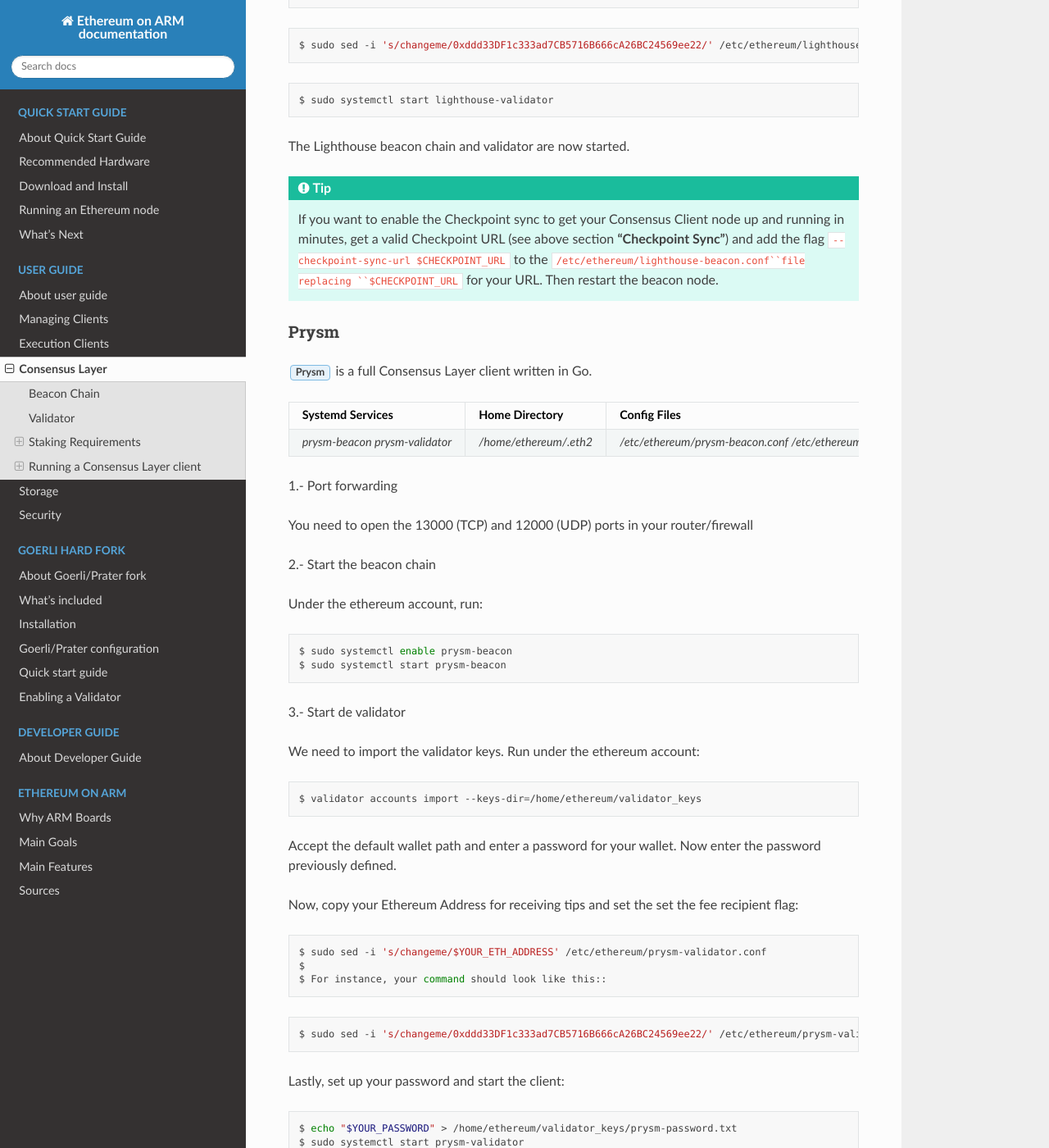
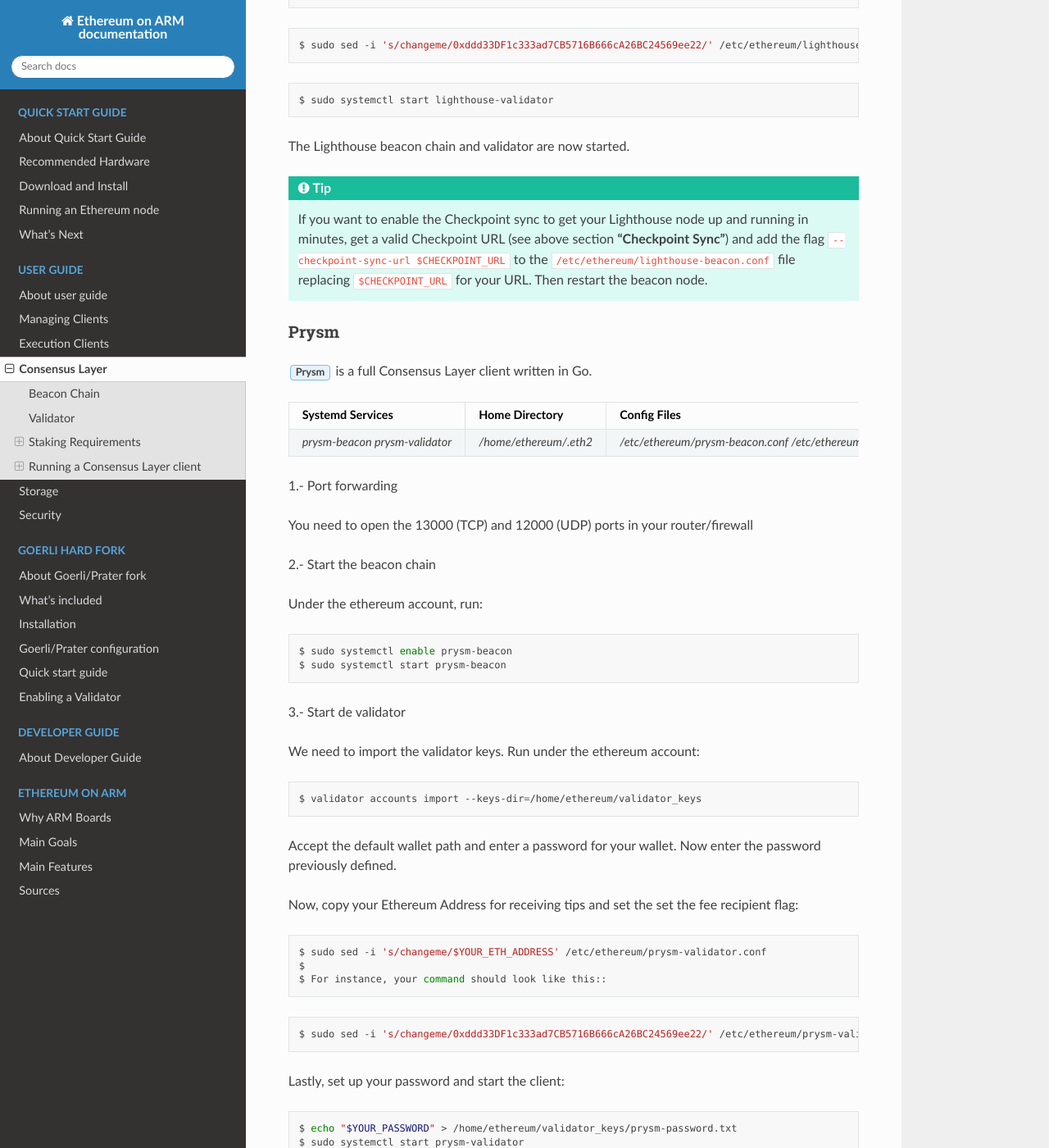
Before and after one commit to EOA-Blockchain-Labs/ethereumonarm, a Sphinx documentation site: the page built from docs/user-guide/consensus-clients.rst, in a window 1280 px wide and 1400 px high, scrolled down 5229 px. Shown: the whole window at 82% size. Built offline with Sphinx 7.4.7 and the Read the Docs theme 2.0.0, drawn with Linux system fonts in a browser that asks for light colours; some of the changed text lies outside the part shown.

Commit message:
fixed tips typos

```diff
--- a/docs/user-guide/consensus-clients.rst
+++ b/docs/user-guide/consensus-clients.rst
@@ -273,9 +273,9 @@
 The Lighthouse beacon chain and validator are now started.
 
 .. tip::
-  If you want to enable the Checkpoint sync to get your Consensus Client node up and running in minutes, get a valid
+  If you want to enable the Checkpoint sync to get your Lighthouse node up and running in minutes, get a valid
   Checkpoint URL (see above section **"Checkpoint Sync"**) and add the flag ``--checkpoint-sync-url $CHECKPOINT_URL`` to
-  the ``/etc/ethereum/lighthouse-beacon.conf``file replacing ``$CHECKPOINT_URL`` for your URL. Then restart the beacon node.
+  the ``/etc/ethereum/lighthouse-beacon.conf`` file replacing ``$CHECKPOINT_URL`` for your URL. Then restart the beacon node.
 
 Prysm
 ~~~~~
@@ -333,9 +333,9 @@
 The Prysm beacon chain and the validator are now enabled.
 
 .. tip::
-  If you want to enable the Checkpoint sync to get your Consensus Client node up and running in minutes, get a valid
+  If you want to enable the Checkpoint sync to get your Prysm node up and running in minutes, get a valid
   Checkpoint URL (see above section **"Checkpoint Sync"**) and add the flags ``--checkpoint-sync-url=$CHECKPOINT_URL`` and
-  ``--genesis-beacon-api-url=$CHECKPOINT_URL`` to the ``/etc/ethereum/prysm-beacon.conf``file replacing ``$CHECKPOINT_URL``
+  ``--genesis-beacon-api-url=$CHECKPOINT_URL`` to the ``/etc/ethereum/prysm-beacon.conf`` file replacing ``$CHECKPOINT_URL``
   for your URL. Then restart the beacon node.
 
 Teku
@@ -398,9 +398,9 @@
 The Teku beacon chain and validator are now enabled.
 
 .. tip::
-  If you want to enable the Checkpoint sync to get your Consensus Client node up and running in minutes, get a valid
+  If you want to enable the Checkpoint sync to get your Teku node up and running in minutes, get a valid
   Checkpoint URL (see above section **"Checkpoint Sync"**) and add the flag ``--initial-state=$CHECKPOINT_URL`` to
-  the ``/etc/ethereum/teku.conf``file replacing ``$CHECKPOINT_URL`` for your URL. Then restart the beacon node.
+  the ``/etc/ethereum/teku.conf`` file replacing ``$CHECKPOINT_URL`` for your URL. Then restart the beacon node.
 
 Nimbus
 ~~~~~~
@@ -447,6 +447,6 @@
 The Nimbus beacon chain and validator are now enabled.
 
 .. tip::
-  If you want to enable the Checkpoint sync to get your Consensus Client node up and running in minutes, get a valid
+  If you want to enable the Checkpoint sync to get your Nimbus node up and running in minutes, get a valid
   Checkpoint URL (see above section **"Checkpoint Sync"**) and add the flag ``--trusted-node-url=$CHECKPOINT_URL`` to
-  the ``/etc/ethereum/nimbus.conf``file replacing ``$CHECKPOINT_URL`` for your URL. Then restart the beacon node.
+  the ``/etc/ethereum/nimbus.conf`` file replacing ``$CHECKPOINT_URL`` for your URL. Then restart the beacon node.
```
